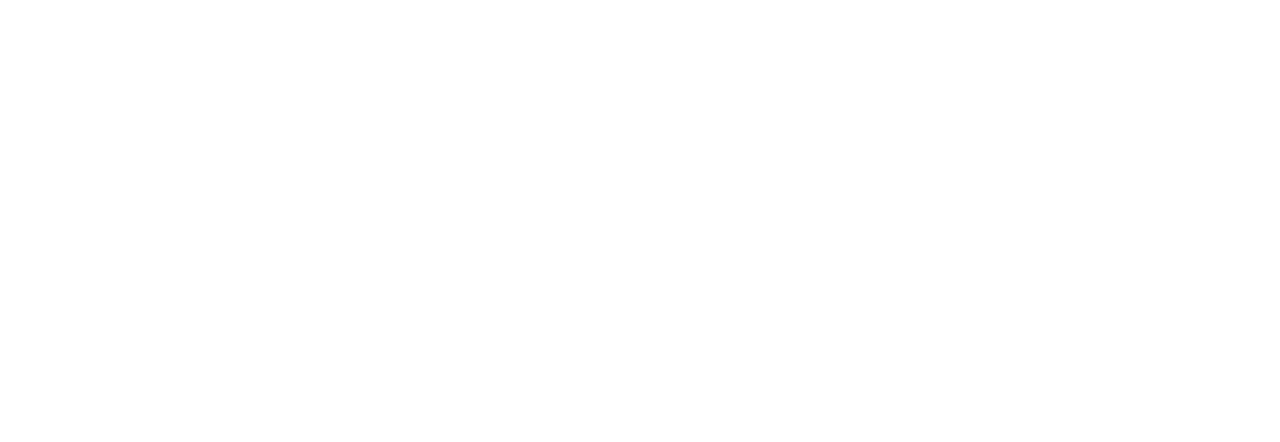
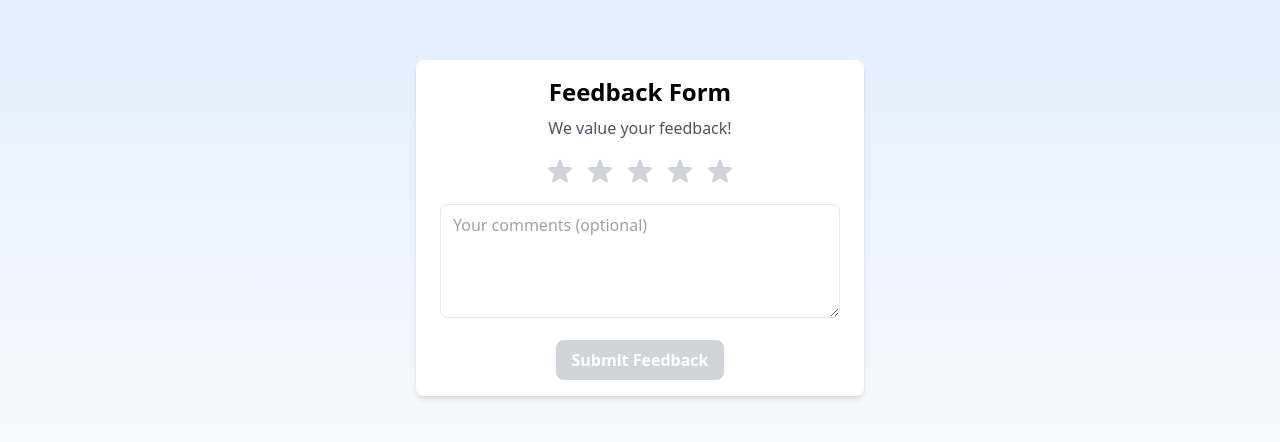
Before and after one commit to gitaman69/business-portal-app, a React (Create React App) app in the folder frontend/: page /feedback in a window 1280 px wide. Before the commit this address had no page. Shown: the part 172-614 px from the top of the page. Built offline with nearby package versions, Linux system fonts and the light colour scheme.

Commit message:
added feedback functionality

```diff
--- a/frontend/package.json
+++ b/frontend/package.json
@@ -16,6 +16,7 @@
     "lucide-react": "^0.464.0",
     "react": "^18.3.1",
     "react-dom": "^18.3.1",
+    "react-icons": "^5.4.0",
     "react-router-dom": "^7.0.2",
     "react-scripts": "5.0.1",
     "tailwind-merge": "^2.5.5",
--- a/frontend/src/App.js
+++ b/frontend/src/App.js
@@ -10,6 +10,7 @@ import InventoryView from './Components/Inventory/inventory-view';
 import ExpenseTracker from './Components/ExpenseTracker/ExpenseTracker';
 import AddBillData from './Components/AddBillData/AddBillData';
 import SeeBillData from './Components/GetBillData/GetBillData';
+import FeedBackForm from './Components/FeedBackForm/FeedbackForm';
 
 function App() {
   const [user, setUser] = useState(null);
@@ -40,6 +41,7 @@ function App() {
         <Route path="/signup" element={<SignUpPage />} />
         <Route path="/login" element={<LoginPage onLogin={handleLogin} />} />
         <Route path="/" element={<LandingPage />} />
+        <Route path="/feedback" element={<FeedBackForm/>} />
         <Route element={<HeaderLayout />}>
           <Route path="/dashboard" element={<ProtectedRoute><BillingPage/></ProtectedRoute>} />
           <Route path="/addProduct" element={<ProtectedRoute><ProductManagement/></ProtectedRoute> } />
--- /dev/null
+++ b/frontend/src/Components/FeedBackForm/FeedbackForm.jsx
@@ -0,0 +1,105 @@
+import React, { useState } from 'react';
+import Toast from '../FeedBackForm/Toast';
+
+const FeedbackForm = () => {
+  const [rating, setRating] = useState(0);
+  const [comment, setComment] = useState('');
+  const [isSubmitting, setIsSubmitting] = useState(false);
+  const [toast, setToast] = useState(null);
+
+  const handleSubmit = async (e) => {
+    e.preventDefault();
+    setIsSubmitting(true);
+
+    try {
+      const response = await fetch(`${process.env.REACT_APP_BACKEND_URL}/api/auth/send-feedback`, {
+        method: 'POST',
+        headers: {
+          'Content-Type': 'application/json',
+        },
+        body: JSON.stringify({ rating, comment }),
+      });
+
+      if (response.ok) {
+        setToast({ message: 'Feedback submitted successfully!', type: 'success' });
+        setRating(0);
+        setComment('');
+      } else {
+        setToast({ message: 'Failed to submit feedback. Please try again.', type: 'error' });
+      }
+    } catch (error) {
+      setToast({ message: 'An error occurred. Please try again later.', type: 'error' });
+    }
+
+    setIsSubmitting(false);
+  };
+
+  return (
+    <div className="min-h-screen flex items-center justify-center bg-gradient-to-b from-blue-100 to-white px-4 sm:px-6 lg:px-8">
+      <div className="max-w-md w-full bg-white shadow-md rounded-lg overflow-hidden">
+        <div className="px-6 py-4">
+          <h2 className="text-2xl font-bold mb-2 text-center">Feedback Form</h2>
+          <p className="text-gray-600 mb-4 text-center">We value your feedback!</p>
+          <form onSubmit={handleSubmit}>
+            <div className="mb-4">
+              <div className="flex justify-center space-x-2">
+                {[1, 2, 3, 4, 5].map((star) => (
+                  <button
+                    key={star}
+                    type="button"
+                    className={`focus:outline-none ${
+                      star <= rating ? 'text-yellow-400' : 'text-gray-300'
+                    }`}
+                    onClick={() => setRating(star)}
+                    aria-label={`Rate ${star} stars`}
+                  >
+                    <svg
+                      className="w-8 h-8"
+                      fill="currentColor"
+                      viewBox="0 0 20 20"
+                      xmlns="http://www.w3.org/2000/svg"
+                    >
+                      <path d="M9.049 2.927c.3-.921 1.603-.921 1.902 0l1.07 3.292a1 1 0 00.95.69h3.462c.969 0 1.371 1.24.588 1.81l-2.8 2.034a1 1 0 00-.364 1.118l1.07 3.292c.3.921-.755 1.688-1.54 1.118l-2.8-2.034a1 1 0 00-1.175 0l-2.8 2.034c-.784.57-1.838-.197-1.539-1.118l1.07-3.292a1 1 0 00-.364-1.118L2.98 8.72c-.783-.57-.38-1.81.588-1.81h3.461a1 1 0 00.951-.69l1.07-3.292z" />
+                    </svg>
+                  </button>
+                ))}
+              </div>
+            </div>
+            <div className="mb-4">
+              <textarea
+                className="w-full px-3 py-2 text-gray-700 border rounded-lg focus:outline-none focus:ring focus:ring-blue-300"
+                rows="4"
+                placeholder="Your comments (optional)"
+                value={comment}
+                onChange={(e) => setComment(e.target.value)}
+                aria-label="Feedback comments"
+              ></textarea>
+            </div>
+            <div className="flex justify-center">
+              <button
+                type="submit"
+                disabled={isSubmitting || rating === 0}
+                className={`w-full sm:w-auto px-4 py-2 font-bold text-white rounded-lg ${
+                  isSubmitting || rating === 0
+                    ? 'bg-gray-300 cursor-not-allowed'
+                    : 'bg-blue-500 hover:bg-blue-700'
+                }`}
+              >
+                {isSubmitting ? 'Submitting...' : 'Submit Feedback'}
+              </button>
+            </div>
+          </form>
+        </div>
+        {toast && (
+          <Toast
+            message={toast.message}
+            type={toast.type}
+            onClose={() => setToast(null)}
+          />
+        )}
+      </div>
+    </div>
+  );
+};
+
+export default FeedbackForm;
--- /dev/null
+++ b/frontend/src/Components/FeedBackForm/Toast.jsx
@@ -0,0 +1,21 @@
+import React, { useEffect } from 'react';
+
+const Toast = ({ message, type, onClose }) => {
+  useEffect(() => {
+    const timer = setTimeout(() => {
+      onClose();
+    }, 5000);
+
+    return () => clearTimeout(timer);
+  }, [onClose]);
+
+  const bgColor = type === 'success' ? 'bg-green-500' : 'bg-red-500';
+
+  return (
+    <div className={`fixed top-4 right-4 ${bgColor} text-white px-4 py-2 rounded-md shadow-lg`}>
+      {message}
+    </div>
+  );
+};
+
+export default Toast;
--- a/frontend/src/Components/LandingPage/LandingPage.jsx
+++ b/frontend/src/Components/LandingPage/LandingPage.jsx
@@ -1,5 +1,6 @@
 import React, { useState } from "react";
 import { Link } from "react-router-dom";
+import { VscFeedback } from "react-icons/vsc";
 
 const testimonials = [
   {
@@ -198,6 +199,11 @@ const LandingPage = () => {
               </button>
             </Link>
           </div>
+          <Link to="/feedback">
+            <div className="fixed bottom-5 right-5 w-12 h-12 bg-blue-500 text-white flex items-center justify-center rounded-full shadow-lg cursor-pointer hover:scale-110 transition-transform">
+              <VscFeedback />
+            </div>
+          </Link>
         </section>
       </main>
 
```
Also changed, not shown: 17 other files (tests, documents, lock files or other folders).
